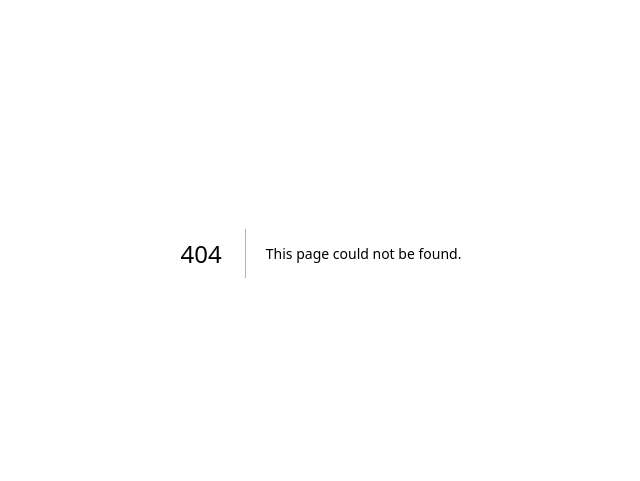
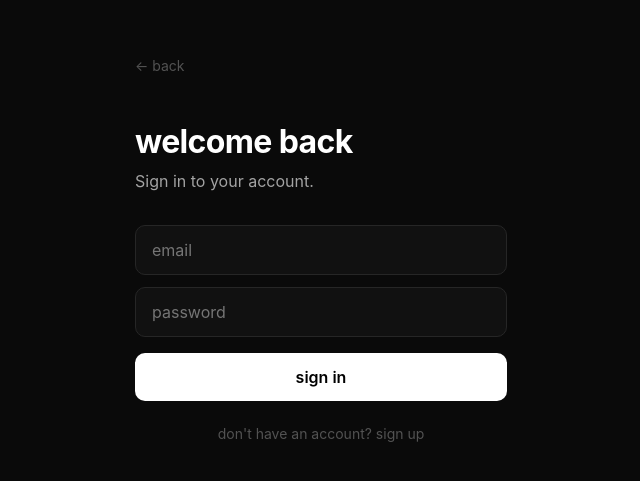
Before and after one commit to littletato80-tech/locked-in-app, a Next.js app: page /auth in a window 1280 px wide. Before the commit this address had no page. Shown: the part 147-628 px from the top of the page, without its empty margins (319-959 px from the left). Built offline with nearby package versions, Linux system fonts and the light colour scheme.

Commit message:
Add src/app/auth/page.tsx

```diff
--- /dev/null
+++ b/src/app/auth/page.tsx
@@ -0,0 +1,104 @@
+'use client'
+import { useState, useEffect, Suspense } from 'react'
+import { useRouter, useSearchParams } from 'next/navigation'
+import { createClient } from '@/lib/supabase'
+
+function AuthForm() {
+  const router = useRouter()
+  const params = useSearchParams()
+  const [mode, setMode] = useState<'login' | 'signup'>(params.get('mode') === 'signup' ? 'signup' : 'login')
+  const [email, setEmail] = useState('')
+  const [password, setPassword] = useState('')
+  const [name, setName] = useState('')
+  const [error, setError] = useState('')
+  const [loading, setLoading] = useState(false)
+  const [done, setDone] = useState(false)
+
+  const handleSubmit = async () => {
+    setError('')
+    setLoading(true)
+    const supabase = createClient()
+
+    if (mode === 'signup') {
+      const { data, error: err } = await supabase.auth.signUp({
+        email, password,
+        options: { data: { full_name: name } }
+      })
+      if (err) { setError(err.message); setLoading(false); return }
+      if (data.user) {
+        await supabase.from('profiles').upsert({
+          id: data.user.id,
+          email,
+          full_name: name,
+        })
+        setDone(true)
+      }
+    } else {
+      const { error: err } = await supabase.auth.signInWithPassword({ email, password })
+      if (err) { setError(err.message); setLoading(false); return }
+      router.push('/dashboard')
+    }
+    setLoading(false)
+  }
+
+  if (done) return (
+    <main style={page}>
+      <h1 style={heading}>check your email</h1>
+      <p style={sub}>We sent a confirmation link to <strong>{email}</strong>. Click it to activate your account.</p>
+      <button onClick={() => setMode('login')} style={btnPrimary}>back to sign in</button>
+    </main>
+  )
+
+  return (
+    <main style={page}>
+      <a href="/" style={{ color: '#525252', fontSize: 14, marginBottom: 48, display: 'block' }}>← back</a>
+      <h1 style={heading}>{mode === 'signup' ? 'create account' : 'welcome back'}</h1>
+      <p style={sub}>{mode === 'signup' ? 'Start your journey today.' : 'Sign in to your account.'}</p>
+
+      <div style={{ display: 'flex', flexDirection: 'column', gap: 12, marginTop: 32 }}>
+        {mode === 'signup' && (
+          <input
+            style={input}
+            placeholder="your name"
+            value={name}
+            onChange={e => setName(e.target.value)}
+          />
+        )}
+        <input
+          style={input}
+          type="email"
+          placeholder="email"
+          value={email}
+          onChange={e => setEmail(e.target.value)}
+        />
+        <input
+          style={input}
+          type="password"
+          placeholder="password"
+          value={password}
+          onChange={e => setPassword(e.target.value)}
+          onKeyDown={e => e.key === 'Enter' && handleSubmit()}
+        />
+        {error && <p style={{ color: '#ef4444', fontSize: 13 }}>{error}</p>}
+        <button onClick={handleSubmit} disabled={loading} style={btnPrimary}>
+          {loading ? 'loading...' : mode === 'signup' ? 'create account' : 'sign in'}
+        </button>
+      </div>
+
+      <button onClick={() => setMode(mode === 'login' ? 'signup' : 'login')} style={btnGhost}>
+        {mode === 'login' ? "don't have an account? sign up" : 'already have an account? sign in'}
+      </button>
+    </main>
+  )
+}
+
+export default function AuthPage() {
+  return <Suspense><AuthForm /></Suspense>
+}
+
+const page: React.CSSProperties = { maxWidth: 420, margin: '0 auto', padding: '48px 24px', minHeight: '100vh', display: 'flex', flexDirection: 'column', justifyContent: 'center' }
+const heading: React.CSSProperties = { fontSize: 32, fontWeight: 700, letterSpacing: '-0.02em', marginBottom: 8 }
+const sub: React.CSSProperties = { color: '#a3a3a3', fontSize: 16, lineHeight: 1.5 }
+const input: React.CSSProperties = { background: '#111', border: '1px solid #262626', borderRadius: 10, padding: '14px 16px', color: '#fff', fontSize: 16, outline: 'none', width: '100%' }
+const btnPrimary: React.CSSProperties = { background: '#fff', color: '#000', border: 'none', borderRadius: 10, padding: '14px 16px', fontSize: 16, fontWeight: 600, cursor: 'pointer', width: '100%', marginTop: 4 }
+const btnGhost: React.CSSProperties = { background: 'transparent', color: '#525252', border: 'none', fontSize: 14, cursor: 'pointer', marginTop: 16, padding: '8px 0' }
```
